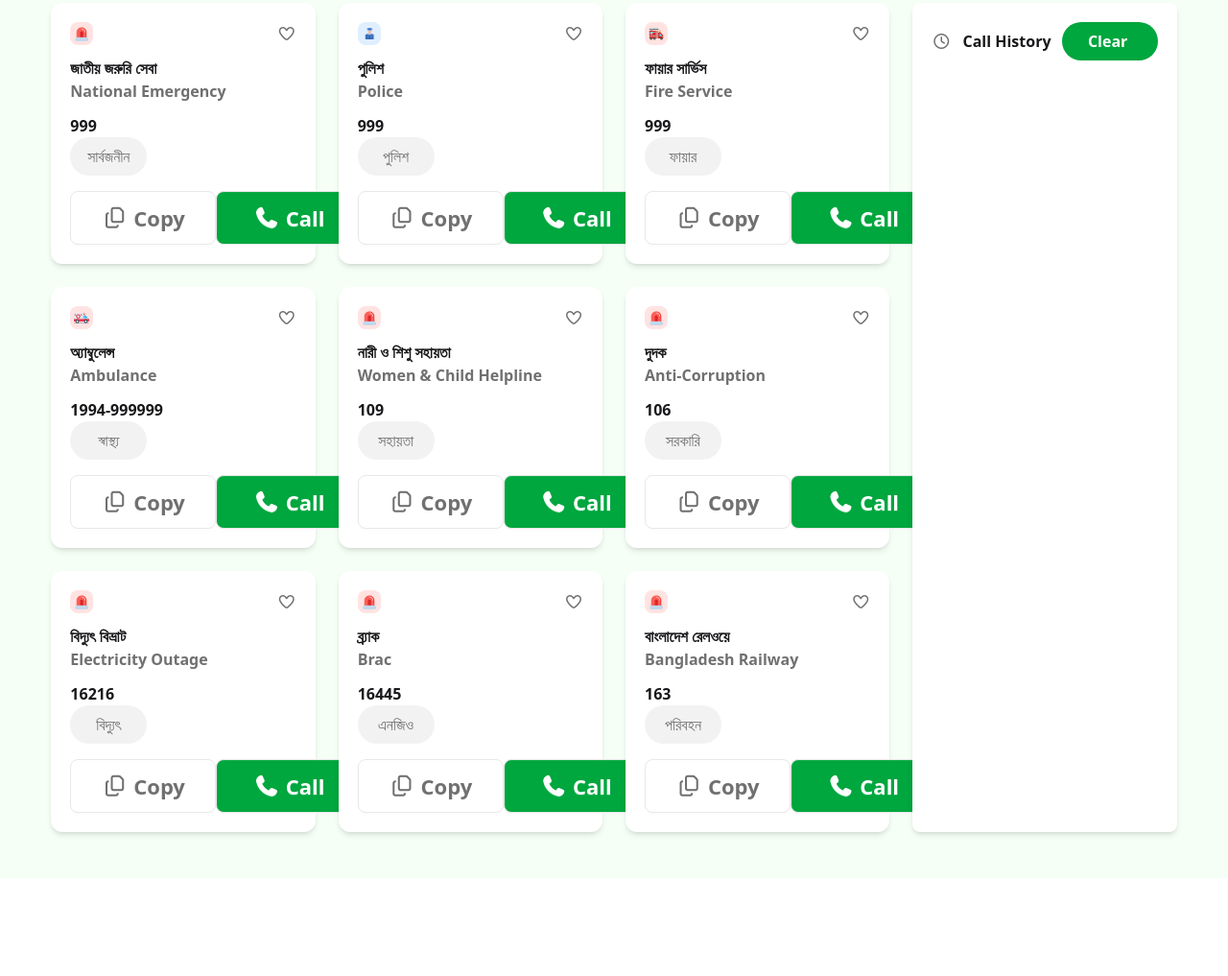
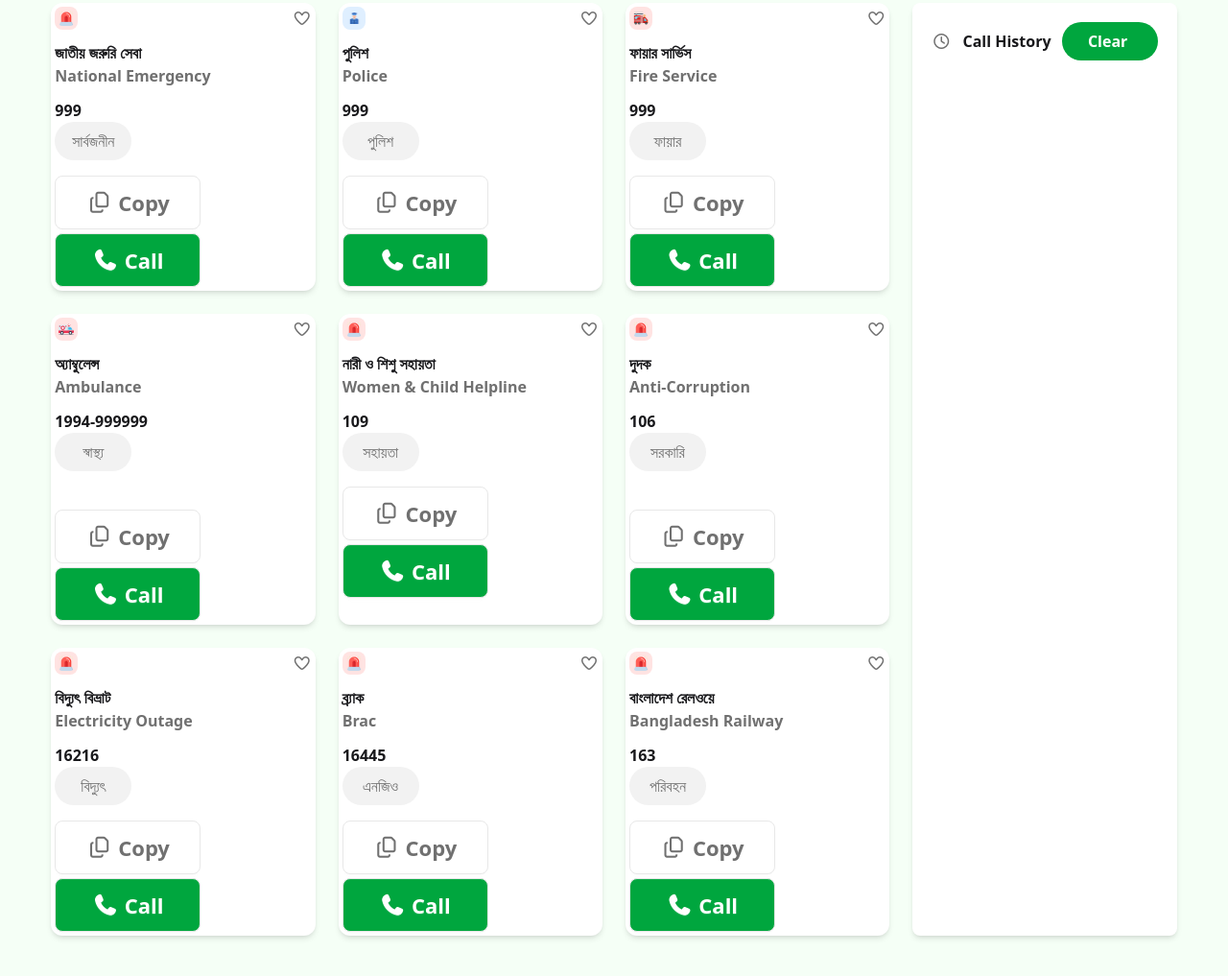
Before and after one commit to roky18/PGH-Assingment5th, a plain HTML site: page index.html in a window 1280 px wide. Shown: the part 269-1286 px from the top of the page at 96% size. Before the commit the page ends 1184 px from the top, so only its background shows below. Drawn offline with nearby package versions, Linux system fonts and the light colour scheme.

Commit message:
6th update

```diff
--- a/index.html
+++ b/index.html
@@ -36,14 +36,14 @@
         <div
           class="w-20 h-10 flex justify-center items-center gap-1 rounded-3xl p-1 bg-[#ECFFF0]"
         >
-          <h1 class="font-bold">0</h1>
+          <h1 class="font-bold"><span id="mainHeart">0</span></h1>
           <br />
           <img src="./assets/heart.png" alt="" class="w-6" />
         </div>
         <div
           class="w-20 h-10 flex justify-center items-center gap-1 rounded-3xl p-1 bg-[#ECFFF0]"
         >
-          <h1 class="font-bold">100</h1>
+          <h1 class="font-bold"><span id="coin">100</span></h1>
           <br />
           <img src="./assets/coin.png" alt="" class="w-6" />
         </div>
@@ -80,7 +80,7 @@
         >
           <div
             id="card-1"
-            class="col-span-3 md:col-span-1 bg-white rounded-xl p-5 shadow-md"
+            class="col-span-3 md:col-span-1 bg-white rounded-xl p-5 md:p-1 shadow-md"
           >
             <div id="card-1-head" class="flex justify-between">
               <img
@@ -88,7 +88,9 @@
                 alt=""
                 class="w-6 p-1 rounded-lg bg-[#ffe3e2]"
               />
-              <div><i class="fa-regular fa-heart text-[#707070]"></i></div>
+              <div>
+                <i id="heart" class="fa-regular fa-heart text-[#707070]"></i>
+              </div>
             </div>
             <div>
               <h1 class="font-bold mt-3">জাতীয় জরুরি সেবা</h1>
@@ -102,7 +104,10 @@
                 সার্বজনীন
               </p>
             </div>
-            <footer id="card-1-footer" class="flex justify-between mt-4">
+            <footer
+              id="card-1-footer"
+              class="flex md:flex-col gap-1 justify-between mt-4"
+            >
               <div>
                 <button
                   class="btn btn-xs sm:btn-sm md:btn-md lg:btn-lg xl:btn-xl bg-white w-38 rounded-lg text-[#707070]"
@@ -121,7 +126,7 @@
           </div>
           <div
             id="card-2"
-            class="col-span-3 md:col-span-1 bg-white rounded-xl p-5 shadow-md"
+            class="col-span-3 md:col-span-1 bg-white rounded-xl p-5 md:p-1 shadow-md"
           >
             <div id="card-2-head" class="flex justify-between">
               <img
@@ -141,7 +146,10 @@
                 পুলিশ
               </p>
             </div>
-            <footer id="card-1-footer" class="flex justify-between mt-4">
+            <footer
+              id="card-2-footer"
+              class="flex md:flex-col gap-1 justify-between mt-4"
+            >
               <div>
                 <button
                   class="btn btn-xs sm:btn-sm md:btn-md lg:btn-lg xl:btn-xl bg-white w-38 rounded-lg text-[#707070]"
@@ -160,7 +168,7 @@
           </div>
           <div
             id="card-3"
-            class="col-span-3 md:col-span-1 bg-white rounded-xl p-5 shadow-md"
+            class="col-span-3 md:col-span-1 bg-white rounded-xl p-5 md:p-1 shadow-md"
           >
             <div id="card-3-head" class="flex justify-between">
               <img
@@ -180,7 +188,10 @@
                 ফায়ার
               </p>
             </div>
-            <footer id="card-1-footer" class="flex justify-between mt-4">
+            <footer
+              id="card-3-footer"
+              class="flex md:flex-col gap-1 justify-between mt-4"
+            >
               <div>
                 <button
                   class="btn btn-xs sm:btn-sm md:btn-md lg:btn-lg xl:btn-xl bg-white w-38 rounded-lg text-[#707070]"
@@ -199,7 +210,7 @@
           </div>
           <div
             id="card-4"
-            class="col-span-3 md:col-span-1 bg-white rounded-xl p-5 shadow-md"
+            class="col-span-3 md:col-span-1 bg-white rounded-xl p-5 md:p-1 shadow-md"
           >
             <div id="card-4-head" class="flex justify-between">
               <img
@@ -219,7 +230,10 @@
                 স্বাস্থ্য
               </p>
             </div>
-            <footer id="card-1-footer" class="flex justify-between mt-4">
+            <footer
+              id="card-4-footer"
+              class="flex md:flex-col gap-1 justify-between md:mt-10 mt-4"
+            >
               <div>
                 <button
                   class="btn btn-xs sm:btn-sm md:btn-md lg:btn-lg xl:btn-xl bg-white w-38 rounded-lg text-[#707070]"
@@ -238,7 +252,7 @@
           </div>
           <div
             id="card-5"
-            class="col-span-3 md:col-span-1 bg-white rounded-xl p-5 shadow-md"
+            class="col-span-3 md:col-span-1 bg-white rounded-xl p-5 md:p-1 shadow-md"
           >
             <div id="card-5-head" class="flex justify-between">
               <img
@@ -260,7 +274,10 @@
                 সহায়তা
               </p>
             </div>
-            <footer id="card-1-footer" class="flex justify-between mt-4">
+            <footer
+              id="card-5-footer"
+              class="flex md:flex-col gap-1 justify-between mt-4"
+            >
               <div>
                 <button
                   class="btn btn-xs sm:btn-sm md:btn-md lg:btn-lg xl:btn-xl bg-white w-38 rounded-lg text-[#707070]"
@@ -279,7 +296,7 @@
           </div>
           <div
             id="card-6"
-            class="col-span-3 md:col-span-1 bg-white rounded-xl p-5 shadow-md"
+            class="col-span-3 md:col-span-1 bg-white rounded-xl p-5 md:p-1 shadow-md"
           >
             <div id="card-6-head" class="flex justify-between">
               <img
@@ -299,7 +316,10 @@
                 সরকারি
               </p>
             </div>
-            <footer id="card-1-footer" class="flex justify-between mt-4">
+            <footer
+              id="card-6-footer"
+              class="flex md:flex-col gap-1 justify-between md:mt-10 mt-4"
+            >
               <div>
                 <button
                   class="btn btn-xs sm:btn-sm md:btn-md lg:btn-lg xl:btn-xl bg-white w-38 rounded-lg text-[#707070]"
@@ -318,7 +338,7 @@
           </div>
           <div
             id="card-7"
-            class="col-span-3 md:col-span-1 bg-white rounded-xl p-5 shadow-md"
+            class="col-span-3 md:col-span-1 bg-white rounded-xl p-5 md:p-1 shadow-md"
           >
             <div id="card-7-head" class="flex justify-between">
               <img
@@ -340,7 +360,10 @@
                 বিদ্যুৎ
               </p>
             </div>
-            <footer id="card-1-footer" class="flex justify-between mt-4">
+            <footer
+              id="card-7-footer"
+              class="flex md:flex-col gap-1 justify-between mt-4"
+            >
               <div>
                 <button
                   class="btn btn-xs sm:btn-sm md:btn-md lg:btn-lg xl:btn-xl bg-white w-38 rounded-lg text-[#707070]"
@@ -359,7 +382,7 @@
           </div>
           <div
             id="card-8"
-            class="col-span-3 md:col-span-1 bg-white rounded-xl p-5 shadow-md"
+            class="col-span-3 md:col-span-1 bg-white rounded-xl p-5 md:p-1 shadow-md"
           >
             <div id="card-8-head" class="flex justify-between">
               <img
@@ -379,7 +402,10 @@
                 এনজিও
               </p>
             </div>
-            <footer id="card-1-footer" class="flex justify-between mt-4">
+            <footer
+              id="card-8-footer"
+              class="flex md:flex-col gap-1 justify-between mt-4"
+            >
               <div>
                 <button
                   class="btn btn-xs sm:btn-sm md:btn-md lg:btn-lg xl:btn-xl bg-white w-38 rounded-lg text-[#707070]"
@@ -398,7 +424,7 @@
           </div>
           <div
             id="card-9"
-            class="col-span-3 md:col-span-1 bg-white rounded-xl p-5 shadow-md"
+            class="col-span-3 md:col-span-1 bg-white rounded-xl p-5 md:p-1 shadow-md"
           >
             <div id="card-9-head" class="flex justify-between">
               <img
@@ -420,7 +446,10 @@
                 পরিবহন
               </p>
             </div>
-            <footer id="card-1-footer" class="flex justify-between mt-4">
+            <footer
+              id="card-9-footer"
+              class="flex md:flex-col gap-1 justify-between mt-4"
+            >
               <div>
                 <button
                   class="btn btn-xs sm:btn-sm md:btn-md lg:btn-lg xl:btn-xl bg-white w-38 rounded-lg text-[#707070]"
--- a/index.js
+++ b/index.js
@@ -1 +1,4 @@
 console.log("vai hobe inshallah");
+document.getElementById("heart").addEventListener("click", function () {
+  console.log("mori nai ami");
+});
```
